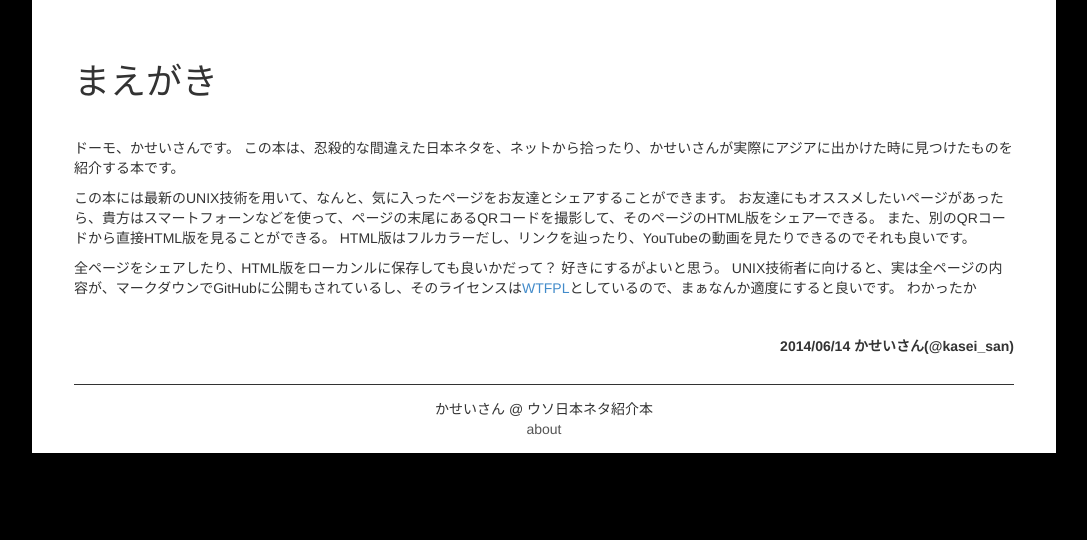
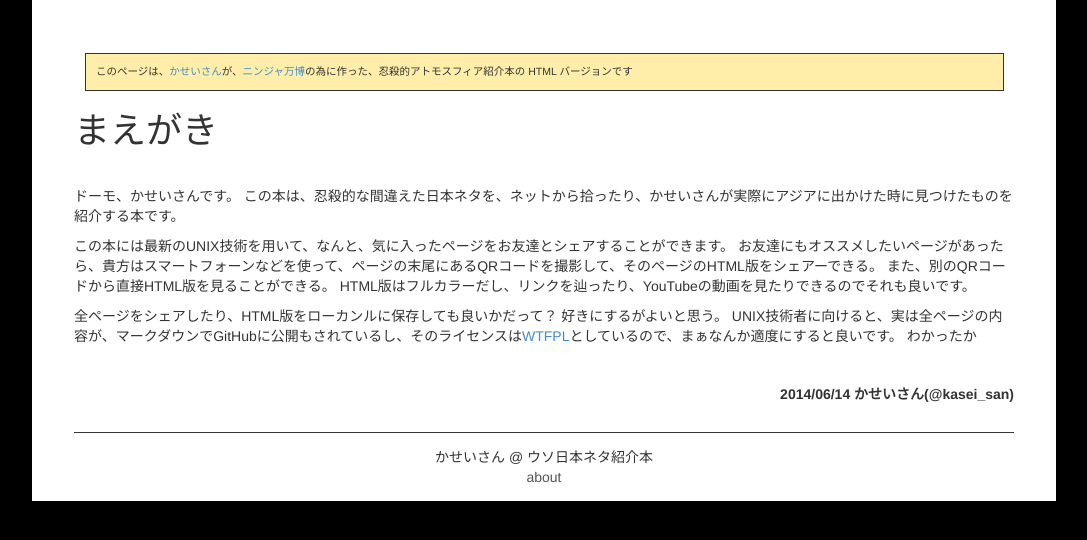
Before and after one commit to kasei-san/njslyr_atmosphere, a plain HTML site: page 01_maegaki.html in a window 1280 px wide. Shown: the whole page, without its empty margins (96-1183 px from the left). Drawn offline with Linux system fonts and the light colour scheme.

Commit message:
Update 2014-06-13T13:47:05.790Z

```diff
--- a/01_maegaki.html
+++ b/01_maegaki.html
@@ -11,6 +11,9 @@
       <script src="https://oss.maxcdn.com/libs/respond.js/1.4.2/respond.min.js"></script>
     <![endif]-->
   </head><body><div class="main"">
+ <div class="about">
+このページは、<a href="https://twitter.com/kasei_san">かせいさん</a>が、<a href="http://nin89.webcrow.jp/">ニンジャ万博</a>の為に作った、忍殺的アトモスフィア紹介本の HTML バージョンです
+ </div>
 <h1 id="-">まえがき</h1>
 <p>ドーモ、かせいさんです。
 この本は、忍殺的な間違えた日本ネタを、ネットから拾ったり、かせいさんが実際にアジアに出かけた時に見つけたものを紹介する本です。</p>
--- a/css/style.css
+++ b/css/style.css
@@ -6,6 +6,14 @@ body{
 
 h1,h2{
   margin-bottom: 1em;
+}
+
+div.about{
+  font-size: 0.75em;
+  margin: 1em;
+  padding: 1em;
+  border: 1px solid;
+  background-color: #FEA;
 }
 
 div.main{
```
Also changed, not shown: 02_busido_coffee.html (+3 -0 lines), 03_glow_sushi.html (+3 -0 lines), 97_atogaki.html (+3 -0 lines), 98_okuzuke.html (+3 -0 lines).
